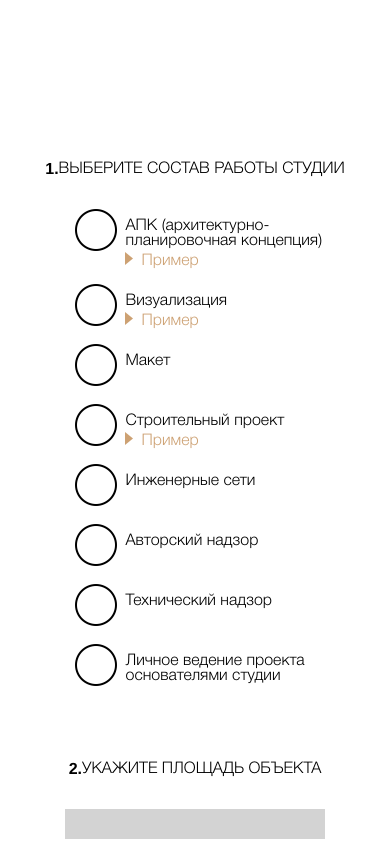
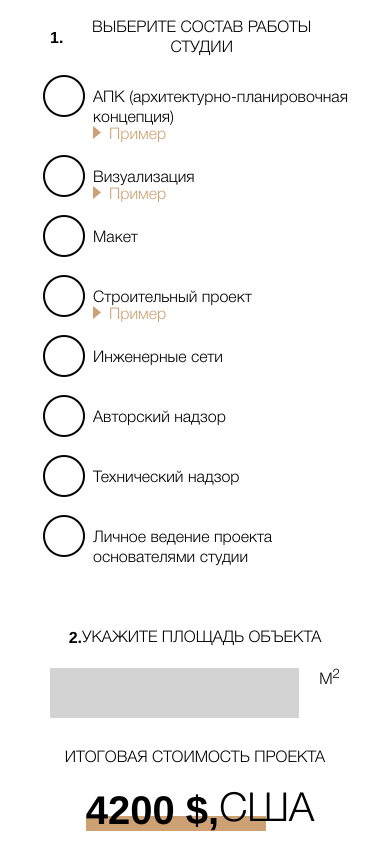
Before and after one commit to purpleElephantWithKikimerOnItsBack/awesome_projects, a plain HTML site: page simple_list.html in a window 390 px wide. Shown: the top 844 px of the page. Drawn offline with Linux system fonts and the light colour scheme.

Commit message:
fix from Vladislav

```diff
--- a/simple_list.html
+++ b/simple_list.html
@@ -62,7 +62,7 @@
           <div class="list-item">
             <span class="bold">2.</span> укажите площадь объекта
           </div>
-          <div class="list-content">
+          <div class="list-content sizes">
             <input type="text" class="input-text-field">
             <label class="mesurement">M<sup>2</sup></label>
           </div>
--- a/styles.css
+++ b/styles.css
@@ -35,7 +35,7 @@ main {
 }
 
 .list-item {
-	line-height: 40px;
+    line-height: 50px;
     text-transform: uppercase;
     flex: 14;
 }
@@ -51,7 +51,8 @@ main {
 
 .list-option {
     position: relative;
-	padding-bottom: 30px;
+    /*padding-bottom: 30px;*/
+    line-height: 80px;
 }
 
 .list-option-title {
@@ -65,18 +66,21 @@ main {
 }
 
 .list-option-title:before {
-	position: relative;
-	top: 15px;
-	left: -50px;
-	content: url(images/unchecked.png);
+    position: absolute;
+    content: "";
+    top: -10px;
+    left: -70px;
+    background: url(images/unchecked.png);
+    width: 42px;
+    height: 42px;
 }
 
 .list-option input {
     cursor: pointer;
 }
 
-.list-option  input[type="checkbox"]:checked + .list-option-title:before {
-	content: url(images/checked.png);
+.list-option input[type="checkbox"]:checked + .list-option-title:before {
+    background: url(images/checked.png);
 }
 
 .checkmark {
@@ -131,11 +135,13 @@ main {
 .price {
     padding-left: 10px;
     font-weight: bolder;
+    white-space: nowrap;
 }
 
 .example-button {
     position: absolute;
-	left: 44px;
+    /*left: 44px;*/
+    left: 0;
     bottom: -20px;
     font-size: 12pt;
     color: #CDA173;
@@ -151,7 +157,7 @@ main {
 .underline {
     position: absolute;
     bottom: 2px;
-  left: 0;
+    /*left: 0;*/
     width: 180px;
     height: 15px;
     background-color: #CDA173;
@@ -159,7 +165,7 @@ main {
 }
 
 .small-padding-top {
-	padding-top: 14px;
+    padding-top: 18px;
 }
 
 .bold {
@@ -167,16 +173,36 @@ main {
 }
 
 @media screen and (max-width: 600px) {
-	.list-item,
-	.list-content,
-	.list-option {
-		justify-content: center;
+
+    li {
+        display: flex;
+        /*justify-content: center;*/
         align-items: center;
-		display: flex;
+    }
+
+    .list-container {
+        padding: 0 30px;
+    }
+
+    /*.list-item,*/
+    /*.list-content,*/
+    /*.list-option {*/
+    /*	justify-content: center;*/
+    /*	align-items: center;*/
+    /*	display: flex;*/
+    /*}*/
+    .list-content {
+        justify-content: start;
+        width: 100%;
     }
 
     .list-item {
+        line-height: 20px;
         margin-bottom: 20px;
+        display: flex;
+        align-items: center;
+        justify-content: center;
+        text-align: center;
     }
 
     .list-content {
@@ -189,23 +215,28 @@ main {
 
     .list-option {
         left: -20px;
-		margin-bottom: 15px;
+
+        /*margin-bottom: 15px;*/
     }
 
     .list-option-title {
         display: flex;
-		width: 60%;
+        /*line-height: 50px;*/
+        line-height: 20px;
+        /*width: 60%;*/
+        padding-bottom: 40px;
     }
 
     .list-option-title:before {
         position: absolute;
-		top: -10px;
+        /*top: 0px;*/
+        top: -13px;
         left: -50px;
     }
 
     .example-button {
-		left: 0px;
-		bottom: -20px;
+        /*left: 0px;*/
+        bottom: 25px;
     }
 
     .list-container > ul > li {
@@ -215,10 +246,27 @@ main {
         margin-bottom: 20px;
     }
 
+    .long-input-field {
+        width: 90%;
+    }
+
     .input-text-field {
-		width: 200px;
-		height: 30px;
-		text-align: center;
+        /*width: 200px;*/
+        /*height: 30px;*/
+        width: 90%;
+        /*text-align: center;*/
+    }
+
+    .sizes {
+        display: flex;
+        flex-direction: row;
+    }
+
+    .price-field {
+        display: flex;
+        align-items: center;
+        justify-content: center;
+        font-size: 30pt;
     }
 
     .list-content > form {
@@ -229,7 +277,13 @@ main {
     }
 
     .input-textarea {
-		width: 250px;
+        width: 90%;
         height: 100px;
     }
 }
+
+@media screen and (max-width: 1280px) {
+    .list-container {
+        padding: 0 50px;
+    }
+}
```
Lines whose indentation alone changed are shown as unchanged.
